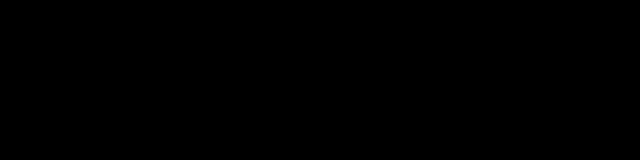
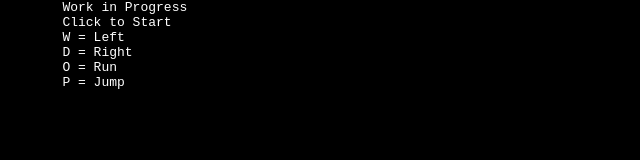
Before and after one commit to luigcarrasqueira/super-mario-bros, a plain HTML site: page index.html in a window 1280 px wide. Shown: the whole page, without its empty margins (0-640 px from the left). Drawn offline with Linux system fonts and the light colour scheme.

Commit message:
Update index.html

```diff
--- a/index.html
+++ b/index.html
@@ -10,5 +10,14 @@
     </style>
     <script type="module" src="js/main.js"></script>
 </head>
-<body></body>
+<body>
+    <pre style="color:#fff;position:absolute">
+        Work in Progress
+        Click to Start
+        W = Left
+        D = Right
+        O = Run
+        P = Jump
+    </pre>
+</body>
 </html>
```
